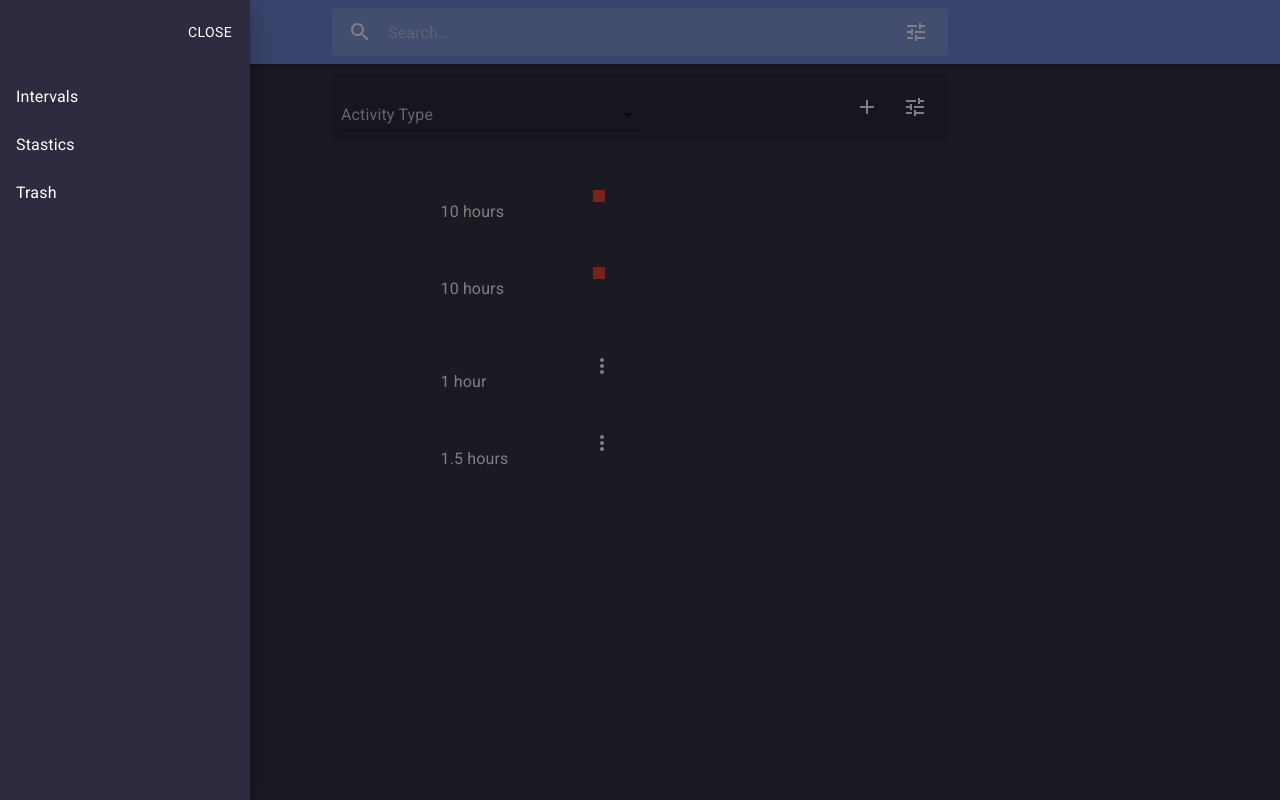
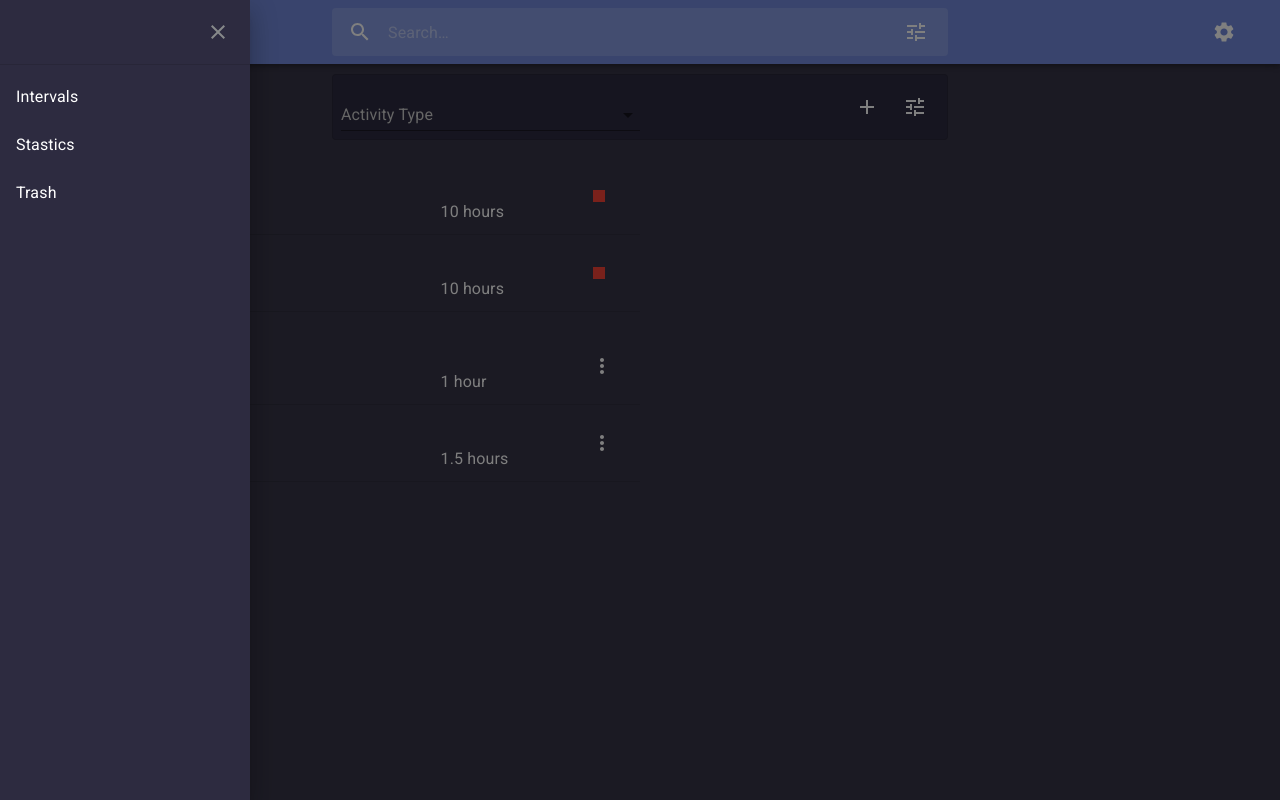
Before and after one commit to CodeCricut/bTimeLogger-react, a React (Create React App) app: page / in a window 1280 px wide. Both pictures are taken after a click on the button 36 px from the left and 32 px from the top of the page. Built offline with nearby package versions, Linux system fonts and the light colour scheme.

Commit message:
visual tweaks; settings dialog.

```diff
--- a/public/index.html
+++ b/public/index.html
@@ -11,7 +11,6 @@
             name="description"
             content="Web site created using create-react-app"
         />
-        <link rel="apple-touch-icon" href="%PUBLIC_URL%/logo192.png" />
         <!--
       manifest.json provides metadata used when your web app is installed on a
       user's mobile device or desktop. See https://developers.google.com/web/fundamentals/web-app-manifest/
--- a/src/Layout.js
+++ b/src/Layout.js
@@ -18,6 +18,8 @@ import {
     Search as SearchIcon,
     Menu as MenuIcon,
     Tune as TuneIcon,
+    Settings as SettingsIcon,
+    Close as CloseIcon,
 } from "@material-ui/icons";
 
 import InlineStartActivity from "./InlineStartActivity";
@@ -27,12 +29,14 @@ import TuneSearchDialog from "./TuneSearchDialog";
 import useLayoutStyles from "./hooks/useLayoutStyles";
 
 import { completedActivities, runningActivities } from "./data/activities";
+import SettingsDialog from "./SettingsDialog";
 
 const Layout = () => {
     const classes = useLayoutStyles();
 
     const [isDrawerOpen, setIsDrawerOpen] = useState(false);
     const [isSearchDialogOpen, setIsSearchDialogOpen] = useState(false);
+    const [isSettingsDialogOpen, setIsSettingsDialogOpen] = useState(false);
 
     const appBar = () => (
         <AppBar position="static">
@@ -74,6 +78,14 @@ const Layout = () => {
                         <TuneIcon />
                     </IconButton>
                 </div>
+                <Box className={classes.barRight}>
+                    <IconButton
+                        className={classes.tuneIcon}
+                        onClick={() => setIsSettingsDialogOpen(true)}
+                    >
+                        <SettingsIcon />
+                    </IconButton>
+                </Box>
             </Toolbar>
         </AppBar>
     );
@@ -86,7 +98,9 @@ const Layout = () => {
             onKeyDown={() => setIsDrawerOpen(false)}
         >
             <div className={classes.drawerHeader}>
-                <Button onClick={() => setIsDrawerOpen(false)}>Close</Button>
+                <IconButton onClick={() => setIsDrawerOpen(false)}>
+                    <CloseIcon color="secondary" />
+                </IconButton>
             </div>
             <Divider />
             <List>
@@ -103,8 +117,8 @@ const Layout = () => {
         return (
             <List>
                 {runningActivities.map((act, index) => (
-                    <React.Fragment>
-                        <ListItem key={index}>
+                    <React.Fragment key={index}>
+                        <ListItem>
                             <RunningActivity activity={act} />
                         </ListItem>
                         <Divider />
@@ -118,8 +132,8 @@ const Layout = () => {
         return (
             <List>
                 {completedActivities.map((act, index) => (
-                    <React.Fragment>
-                        <ListItem key={index}>
+                    <React.Fragment key={index}>
+                        <ListItem>
                             <CompletedActivity activity={act} />
                         </ListItem>
                         <Divider />
@@ -143,6 +157,10 @@ const Layout = () => {
                 isOpen={isSearchDialogOpen}
                 onClose={() => setIsSearchDialogOpen(false)}
             />
+            <SettingsDialog
+                isOpen={isSettingsDialogOpen}
+                onClose={() => setIsSettingsDialogOpen(false)}
+            />
             <Container>
                 <Box className={classes.startActivityBox}>
                     <InlineStartActivity />
--- /dev/null
+++ b/src/SettingsDialog.js
@@ -0,0 +1,61 @@
+import {
+    FormControlLabel,
+    Switch,
+    Dialog,
+    DialogTitle,
+    DialogContent,
+    Box,
+    FormControl,
+    DialogActions,
+    Button,
+    useTheme,
+    makeStyles,
+} from "@material-ui/core";
+import React, { useState } from "react";
+import useDialogFormStyles from "./hooks/useDialogFormStyles";
+
+const useSettingsStyles = makeStyles((theme) => ({
+    content: {
+        minWidth: "50vw",
+    },
+}));
+const SettingsDialog = ({ isOpen, onClose }) => {
+    const classes = useDialogFormStyles();
+    const settingsClasses = useSettingsStyles();
+
+    const [darkTheme, setDarkTheme] = useState(true);
+
+    const handleDarkThemeChange = (e) => setDarkTheme(e.target.checked);
+
+    return (
+        <Dialog open={isOpen}>
+            <DialogTitle>Settings</DialogTitle>
+            <DialogContent>
+                <Box className={`${classes.form} ${settingsClasses.content}`}>
+                    <FormControl className={classes.labeledInput}>
+                        <FormControlLabel
+                            className={classes.label}
+                            control={
+                                <Switch
+                                    className={classes.inputShort}
+                                    checked={darkTheme}
+                                    color="primary"
+                                    onChange={handleDarkThemeChange}
+                                />
+                            }
+                            label="Dark Theme"
+                        />
+                    </FormControl>
+                </Box>
+            </DialogContent>
+            <DialogActions>
+                <Button onClick={onClose}>Cancel</Button>
+                <Button onClick={onClose} variant="contained" color="primary">
+                    Confirm
+                </Button>
+            </DialogActions>
+        </Dialog>
+    );
+};
+
+export default SettingsDialog;
--- a/src/hooks/useLayoutStyles.js
+++ b/src/hooks/useLayoutStyles.js
@@ -14,9 +14,9 @@ const useLayoutStyles = makeStyles((theme) => ({
     },
     toolBar: {
         display: "grid",
-        gridTemplateColumns: "1fr 2fr 1fr",
+        gridTemplateColumns: "1fr 2fr 1fr auto",
         [theme.breakpoints.down("sm")]: {
-            gridTemplateColumns: "1fr 11fr",
+            gridTemplateColumns: "1fr 11fr auto",
         },
     },
     toolBarHeader: {
@@ -100,6 +100,10 @@ const useLayoutStyles = makeStyles((theme) => ({
         margin: "auto",
         padding: "10px 0",
     },
+    barRight: {
+        display: "flex",
+        flexDirection: "row-reverse",
+    },
 }));
 
 export default useLayoutStyles;
--- a/src/index.css
+++ /dev/null
@@ -1,8 +0,0 @@
-html,
-body,
-* {
-    font-family: "Roboto";
-    padding: 0;
-    margin: 0;
-    box-sizing: border-box;
-}
--- a/src/index.js
+++ b/src/index.js
@@ -3,7 +3,7 @@ import ReactDOM from "react-dom";
 import App from "./App";
 
 import "@fontsource/roboto";
-import "./index.css";
+// import "./index.css";
 
 ReactDOM.render(
     <React.StrictMode>
```
Also changed, not shown: public/manifest.json.
